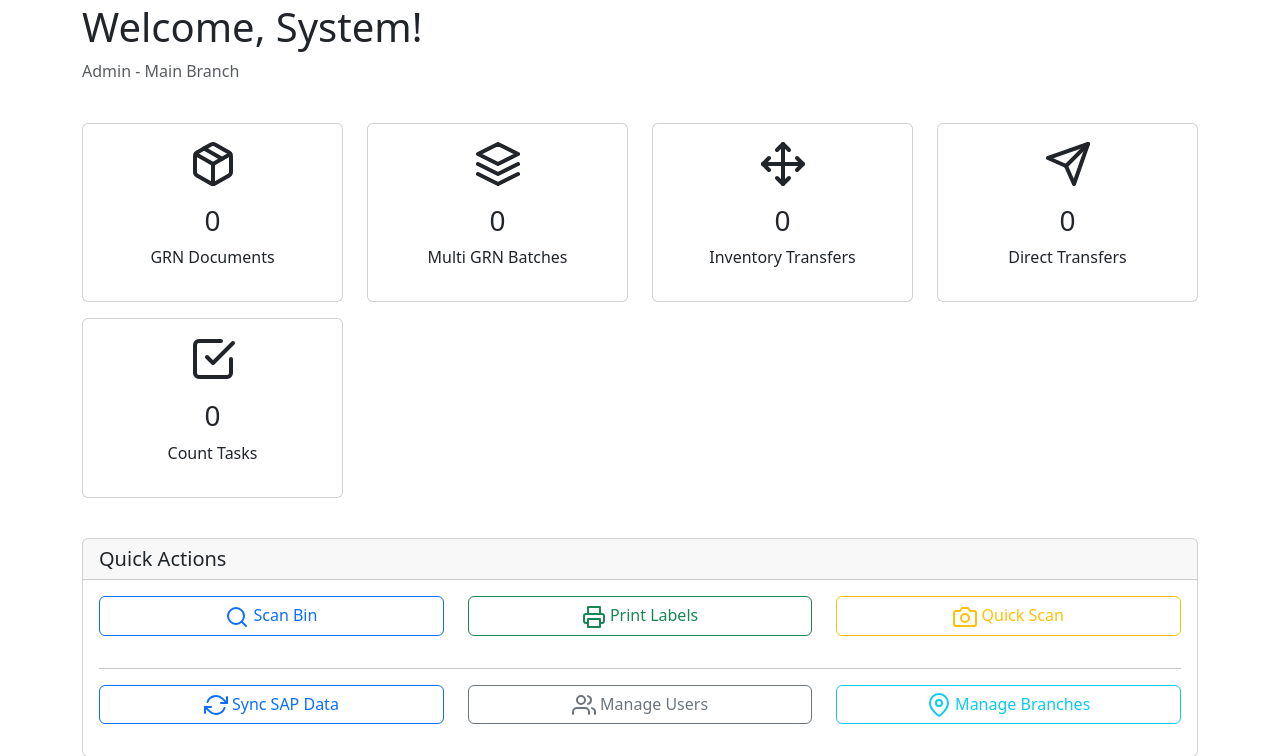
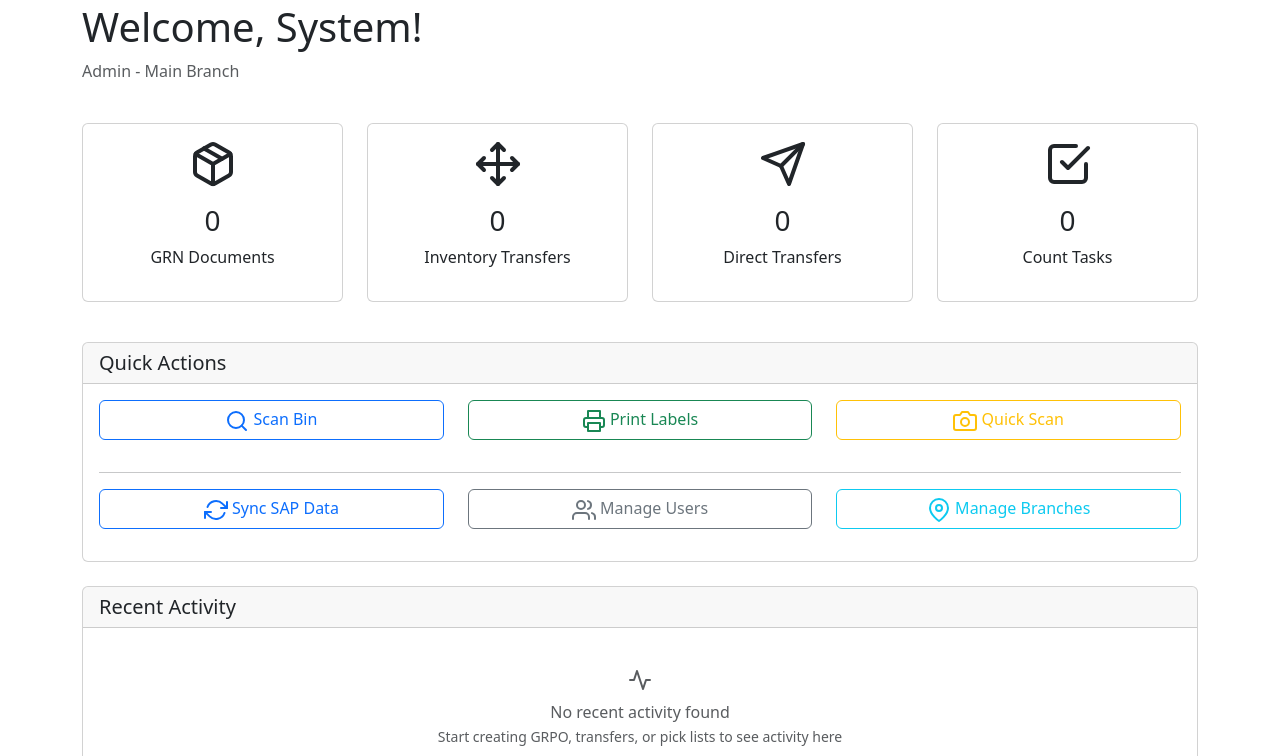
Before and after one commit to pragavigithub/20251006_BarCode_dev, a Flask app: page /dashboard in a window 1280 px wide. Shown: the part 103-859 px from the top of the page. Run offline with Flask 3, Linux system fonts and the light colour scheme; a user stored in the database is signed in; parts of the project's set-up code (start-up, migrations or seed data) failed here and were passed over; some libraries are stand-ins or nearby versions.

Commit message:
Hide Multiple GRN

```diff
--- a/templates/base.html
+++ b/templates/base.html
@@ -61,13 +61,13 @@
                     </a>
                 </li>
                 {% endif %}
-                {% if current_user.has_permission('multiple_grn') %}
-                <li class="nav-item">
-                    <a class="nav-link" href="{{ url_for('multi_grn.index') }}">
-                        <i data-feather="layers"></i> Multi GRN
-                    </a>
-                </li>
-                {% endif %}
+<!--                {% if current_user.has_permission('multiple_grn') %}-->
+<!--                <li class="nav-item">-->
+<!--                    <a class="nav-link" href="{{ url_for('multi_grn.index') }}">-->
+<!--                        <i data-feather="layers"></i> Multi GRN-->
+<!--                    </a>-->
+<!--                </li>-->
+<!--                {% endif %}-->
                 <!--                    {% if current_user.has_permission('inventory_transfer') %}-->
                 <!--                    <li class="nav-item">-->
                 <!--                        <a class="nav-link" href="{{ url_for('inventory_transfer') }}">-->
--- a/templates/dashboard.html
+++ b/templates/dashboard.html
@@ -24,17 +24,17 @@
     </div>
     {% endif %}
 
-    {% if current_user.has_permission('multiple_grn') %}
-    <div class="col-md-3 col-sm-6 mb-3">
-        <div class="card dashboard-card" data-url="{{ url_for('multi_grn.index') }}">
-            <div class="card-body text-center">
-                <i data-feather="layers" class="mb-3" style="width: 48px; height: 48px;"></i>
-                <h3>{{ stats.multi_grn_count }}</h3>
-                <p>Multi GRN Batches</p>
-            </div>
-        </div>
-    </div>
-    {% endif %}
+<!--    {% if current_user.has_permission('multiple_grn') %}-->
+<!--    <div class="col-md-3 col-sm-6 mb-3">-->
+<!--        <div class="card dashboard-card" data-url="{{ url_for('multi_grn.index') }}">-->
+<!--            <div class="card-body text-center">-->
+<!--                <i data-feather="layers" class="mb-3" style="width: 48px; height: 48px;"></i>-->
+<!--                <h3>{{ stats.multi_grn_count }}</h3>-->
+<!--                <p>Multi GRN Batches</p>-->
+<!--            </div>-->
+<!--        </div>-->
+<!--    </div>-->
+<!--    {% endif %}-->
 
     {% if current_user.has_permission('inventory_transfer') %}
     <div class="col-md-3 col-sm-6 mb-3">
```
